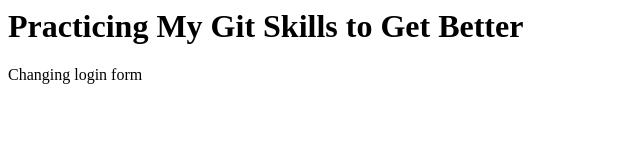
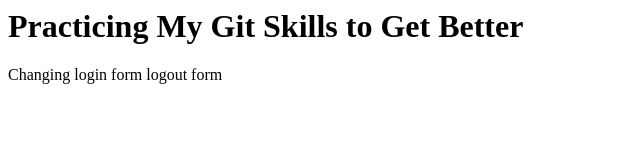
Before and after one commit to psanti93/RepoPractice, a plain HTML site: page index.html in a window 1280 px wide. Shown: the full height of the page, 0-640 px from the left. Drawn offline with Linux system fonts and the light colour scheme.

Commit message:
Changed Some Stuff

```diff
--- a/app.js
+++ b/app.js
@@ -1 +1,2 @@
 console.log("Hello");
+console.log("So long Farewell")
--- a/index.html
+++ b/index.html
@@ -6,5 +6,6 @@
             <h1>Practicing My Git Skills to Get Better</h1>
             Changing
             login form
+            logout form
         </body>
 </html>
```
Also changed, not shown: somethingRandom2.txt (added).
